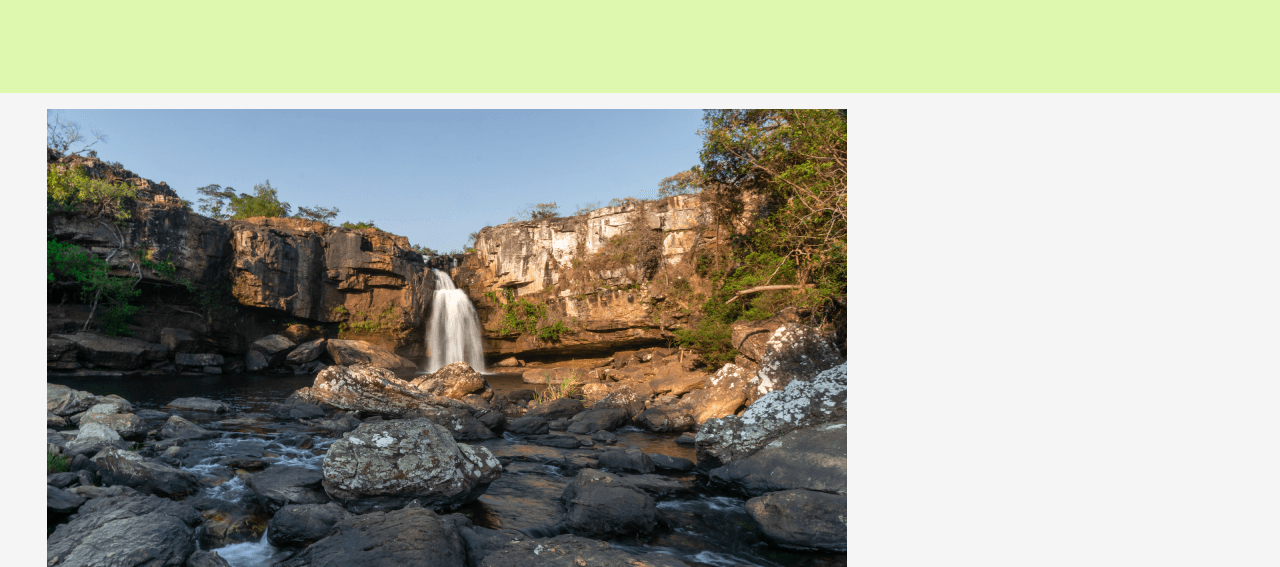
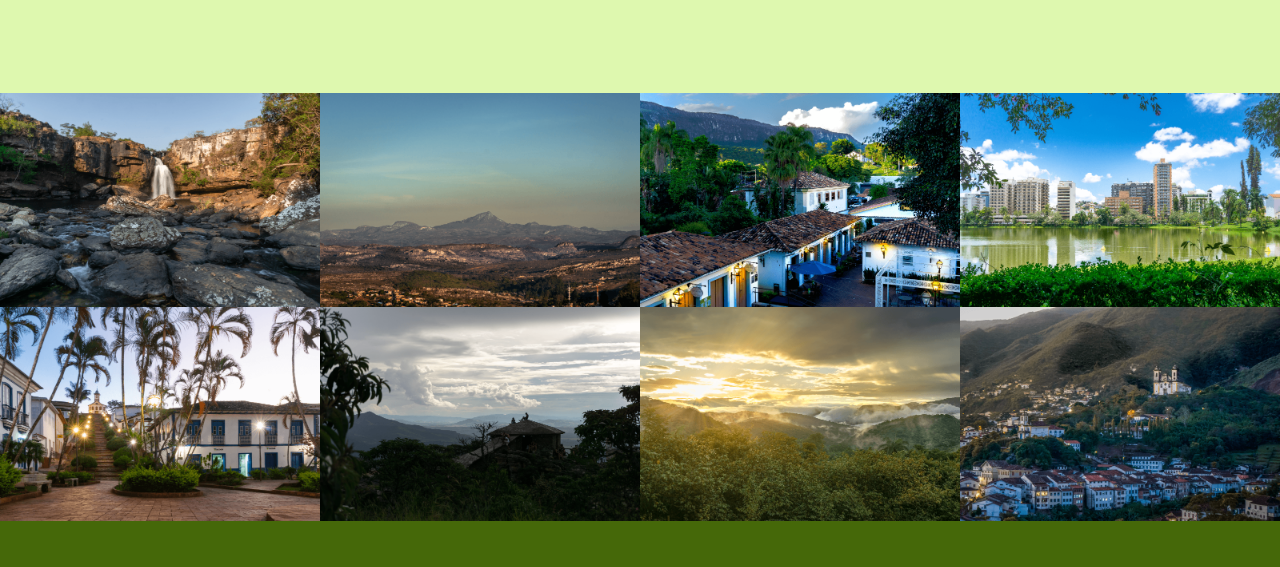
Before and after one commit to dantas-felipe/site-meetMinas, a plain HTML site: page index.html in a window 1280 px wide. Shown: the part 3425-3992 px from the top of the page. Drawn offline with nearby package versions, Linux system fonts and the light colour scheme; the site is published under a folder, as on GitHub Pages, so addresses that start at the root find nothing.

Commit message:
Update index.html

```diff
--- a/index.html
+++ b/index.html
@@ -23,8 +23,8 @@
 	<link rel="stylesheet" href="css/pacotes.css">
 	<link rel="stylesheet" href="css/sobre.css">
 	<link rel="stylesheet" href="css/newsletter.css">
-	<link rel="stylesheet" href="/css/galeria.css">
-	<link rel="stylesheet" href="/css/footer.css">
+	<link rel="stylesheet" href="css/galeria.css">
+	<link rel="stylesheet" href="css/footer.css">
 </head>
 <body>
 	<header id="home">
```
